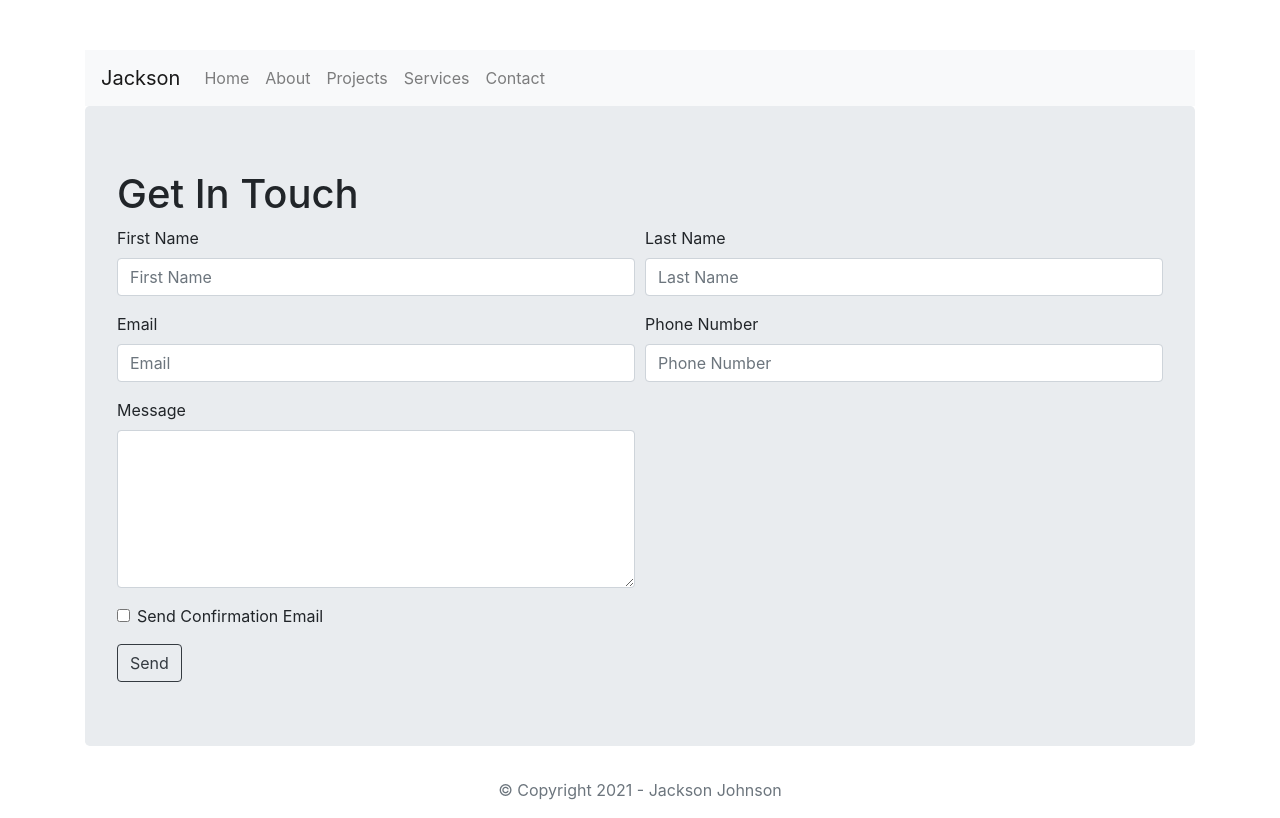
After one commit to its-jackson/assignment-1-web-development, a Node server app: page /contact in a window 1280 px wide. The commit adds this page. Run offline with Node 20, Linux system fonts and the light colour scheme.

Commit message:
Added the services and contact pages

```diff
--- a/index.js
+++ b/index.js
@@ -1,15 +1,15 @@
-// get express module
+// express module
 var express = require('express');
 var app = express();
 
-// set the view engine to ejs
+// view engine ejs
 app.set('view engine', 'ejs');
 
-// Define the static file path
+// define the static file path
 app.use(express.static(__dirname+'/public'));
 
-// use res.render to load up an ejs view file
-// index page
+// res.render to load up view file
+// home page route
 app.get('/', function(req, res) {
 
   var projects = [
@@ -26,7 +26,7 @@ app.get('/', function(req, res) {
   });
 });
 
-// about page
+// about page route
 app.get('/about', function(req, res) {
 
   var tagline = "Also known as Polymoprhic - TRiBot";
@@ -36,7 +36,7 @@ app.get('/about', function(req, res) {
   });
 });
 
-// projects page
+// projects page route
 app.get('/projects', function(req, res) {
 
   var tagline = "'If you only knew the magnificence of the 3.'";
@@ -52,6 +52,29 @@ app.get('/projects', function(req, res) {
   });
 });
 
+// services page route
+app.get('/services', function(req, res) {
+
+  var tagline = "";
+  var services = [
+    { service: 'Software Testing And Debugging', description: "Debug and test your software", cost: 50.00},
+    { service: 'Code Consulting', description: "Consult and instruct your code", cost: 50.00},
+    { service: 'Programming Fundamentals', description: "Java programming lessons ", cost: 50.00}
+  ];
+
+  res.render('pages/services', {
+    services: services
+  });
+});
+
+// contact page route
+app.get('/contact', function(req, res) {
+
+  res.render('pages/contact', {
+
+  });
+});
+
 // port for server 8080
 app.listen(8080);
 console.log('Server listening on port 8080');
--- /dev/null
+++ b/views/pages/contact.ejs
@@ -0,0 +1,63 @@
+<!DOCTYPE html>
+<html lang="en">
+
+<head>
+    <%- include('../partials/head'); %>
+</head>
+
+<body class="container">
+
+    <header>
+        <%- include('../partials/header'); %>
+    </header>
+
+    <main>
+        <div class="jumbotron">
+            <h1>Get In Touch</h1>
+            <form action="/">
+                <div class="form-row">
+                    <div class="form-group col-md-6">
+                        <label for="firstname">First Name</label>
+                        <input type="text" class="form-control" id="inputFirstName" placeholder="First Name" required>
+                      </div>
+                  <div class="form-group col-md-6">
+                    <label for="lastname">Last Name</label>
+                    <input type="text" class="form-control" id="inputLastName" placeholder="Last Name" required>
+                  </div>
+                </div>
+                <div class="form-row">
+                    <div class="form-group col-md-6">
+                        <label for="inputEmail">Email</label>
+                        <input type="email" class="form-control" id="inputEmail" placeholder="Email" required>
+                      </div>
+                  <div class="form-group col-md-6">
+                    <label for="inputPhone">Phone Number</label>
+                    <input type="text" class="form-control" id="inputPhone" placeholder="Phone Number" required>
+                  </div>
+                </div>
+                <div class="form-row">
+                    <div class="form-group col-md-6">
+                        <label for="inputMessage">Message</label>
+                        <textarea class="form-control" id="inputMessage" rows="6" required></textarea>
+                    </div>
+                </div>
+                <div class="form-group">
+                  <div class="form-check">
+                    <input class="form-check-input" type="checkbox" id="gridCheck">
+                    <label class="form-check-label" for="gridCheck">
+                      Send Confirmation Email
+                    </label>
+                  </div>
+                </div>
+                <button type="submit" class="btn btn-outline-dark">Send</button>
+              </form>
+        </div>
+    </main>
+
+    <footer>
+        <%- include('../partials/footer'); %>
+    </footer>
+
+</body>
+
+</html>
--- a/views/pages/projects.ejs
+++ b/views/pages/projects.ejs
@@ -20,6 +20,10 @@
                     <%= tagline %>
                 </p>
             </strong>
+
+            <p>All of my scripts follow best programming practices.</p>
+            <p>Rest assured, you are getting a high quality script,</p>
+            <p>following industry and engineering standards as well.</p>
 
             <strong>
                 <h3>
@@ -91,6 +95,7 @@
                 <li>TRiBot SDK - Makes full use of the brand new SDK</li>
             </ul>
             <p>Sulliuscep X - Coming SOON! </p>
+            <a href="#"><button type="button" class="btn btn-outline-dark">TRiBot Profile</button></a>
         </div>
     </main>
 
--- a/views/partials/header.ejs
+++ b/views/partials/header.ejs
@@ -10,5 +10,11 @@
       <li class="nav-item">
         <a class="nav-link" href="/projects">Projects</a>
       </li>
+      <li class="nav-item">
+        <a class="nav-link" href="/services">Services</a>
+      </li>
+      <li class="nav-item">
+        <a class="nav-link" href="/contact">Contact</a>
+      </li>
     </ul>
   </nav>
```
Also changed, not shown: views/pages/services.ejs (added, +37 -0 lines).
